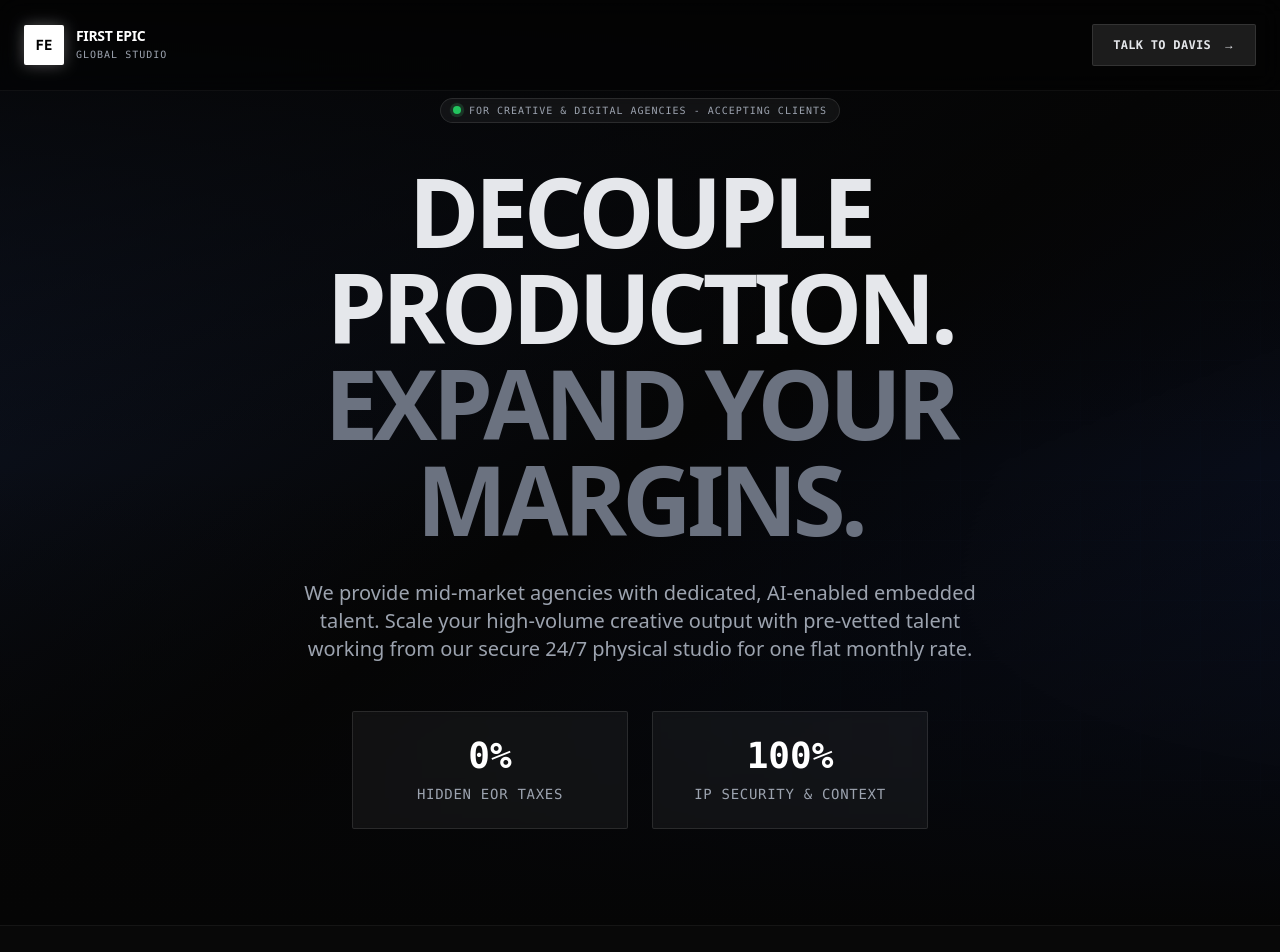
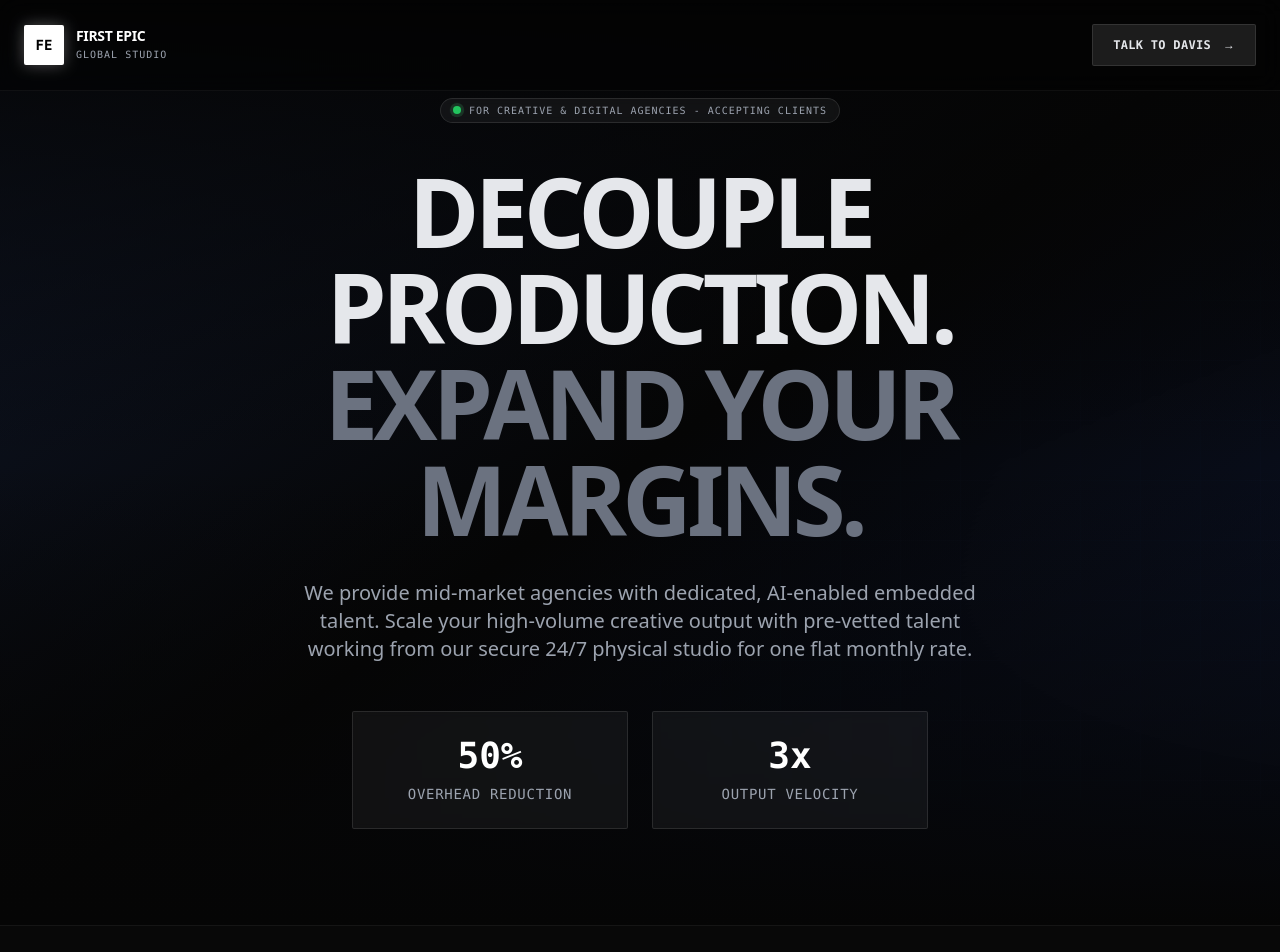
Before and after one commit to First-Epic/firstepic-website, a Next.js app: page /agencies in a window 1280 px wide. Shown: the top 952 px of the page. Built offline with nearby package versions, Linux system fonts and the light colour scheme.

Commit message:
copy update

```diff
--- a/app/agencies/page.tsx
+++ b/app/agencies/page.tsx
@@ -88,12 +88,12 @@ export default function Agencies() {
 
           <div className="grid grid-cols-2 gap-6 max-w-xl mx-auto mb-12">
             <div className="bg-white/5 backdrop-blur-sm border border-white/10 rounded-sm p-6 hover-card hover-glow text-center">
-              <div className="text-4xl font-bold text-white mb-2 font-mono">0%</div>
-              <div className="text-gray-400 text-sm font-mono uppercase tracking-wider">Hidden EOR Taxes</div>
+              <div className="text-4xl font-bold text-white mb-2 font-mono">50%</div>
+              <div className="text-gray-400 text-sm font-mono uppercase tracking-wider">Overhead Reduction</div>
             </div>
             <div className="bg-white/5 backdrop-blur-sm border border-white/10 rounded-sm p-6 hover-card hover-glow text-center">
-              <div className="text-4xl font-bold text-white mb-2 font-mono">100%</div>
-              <div className="text-gray-400 text-sm font-mono uppercase tracking-wider">IP Security & Context</div>
+              <div className="text-4xl font-bold text-white mb-2 font-mono">3x</div>
+              <div className="text-gray-400 text-sm font-mono uppercase tracking-wider">Output Velocity</div>
             </div>
           </div>
         </div>
--- a/app/studios/page.tsx
+++ b/app/studios/page.tsx
@@ -83,7 +83,7 @@ export default function Studios() {
           </h1>
 
           <p className="text-lg md:text-xl text-gray-400 max-w-2xl mx-auto leading-relaxed mb-12">
-            We provide production studios with dedicated, AI-enabled embeddedtalent. Scale your high-volume narrative and visual content with pre-vetted talent working from our secure 24/7 physical studio for one flat monthly rate.
+            We provide production studios with dedicated, AI-enabled embedded talent. Scale your high-volume narrative and visual content with pre-vetted talent working from our secure 24/7 physical studio for one flat monthly rate.
           </p>
 
           <div className="grid grid-cols-2 gap-6 max-w-xl mx-auto mb-12">
@@ -191,7 +191,7 @@ export default function Studios() {
               <div className="text-blue-500 font-mono text-xs uppercase tracking-widest mb-4">Narrative & Generation</div>
               <h4 className="text-xl font-bold text-white mb-4">AI Filmmakers</h4>
               <ul className="space-y-2 text-gray-400 text-sm">
-                <li>Runway & Midjourney Masters</li>
+                <li>Veo, Kling, & Midjourney Masters</li>
                 <li>AI Storyboarding & Concept Art</li>
                 <li>Narrative Generation</li>
                 <li>Micro-Drama Production</li>
--- a/app/tech/page.tsx
+++ b/app/tech/page.tsx
@@ -79,17 +79,17 @@ export default function Tech() {
 
           <h1 className="text-5xl md:text-7xl lg:text-8xl font-bold tracking-tighter mb-8 leading-[0.9]">
             <div>ACCELERATE YOUR ROADMAP.</div>
-            <div className="text-gray-500">KILL THE EOR TAX.</div>
+            <div className="text-gray-500">EXPAND YOUR RUNWAY.</div>
           </h1>
 
           <p className="text-lg md:text-xl text-gray-400 max-w-2xl mx-auto leading-relaxed mb-12">
-            We provide tech companies with dedicated, AI-enabled Software Engineers. Secure your codebase and accelerate development with pre-vetted talent, without the hidden compliance costs of LATAM nearshoring.
+          We provide tech companies with dedicated, AI-enabled Software Engineers. Secure your codebase and accelerate development with pre-vetted, embedded talent - without the flight risk and unreliability of freelance marketplaces.
           </p>
 
           <div className="grid grid-cols-2 gap-6 max-w-xl mx-auto mb-12">
             <div className="bg-white/5 backdrop-blur-sm border border-white/10 rounded-sm p-6 hover-card hover-glow text-center">
               <div className="text-4xl font-bold text-white mb-2 font-mono">0%</div>
-              <div className="text-gray-400 text-sm font-mono uppercase tracking-wider">Hidden EOR Taxes</div>
+              <div className="text-gray-400 text-sm font-mono uppercase tracking-wider">Developer Churn</div>
             </div>
             <div className="bg-white/5 backdrop-blur-sm border border-white/10 rounded-sm p-6 hover-card hover-glow text-center">
               <div className="text-4xl font-bold text-white mb-2 font-mono">100%</div>
```
